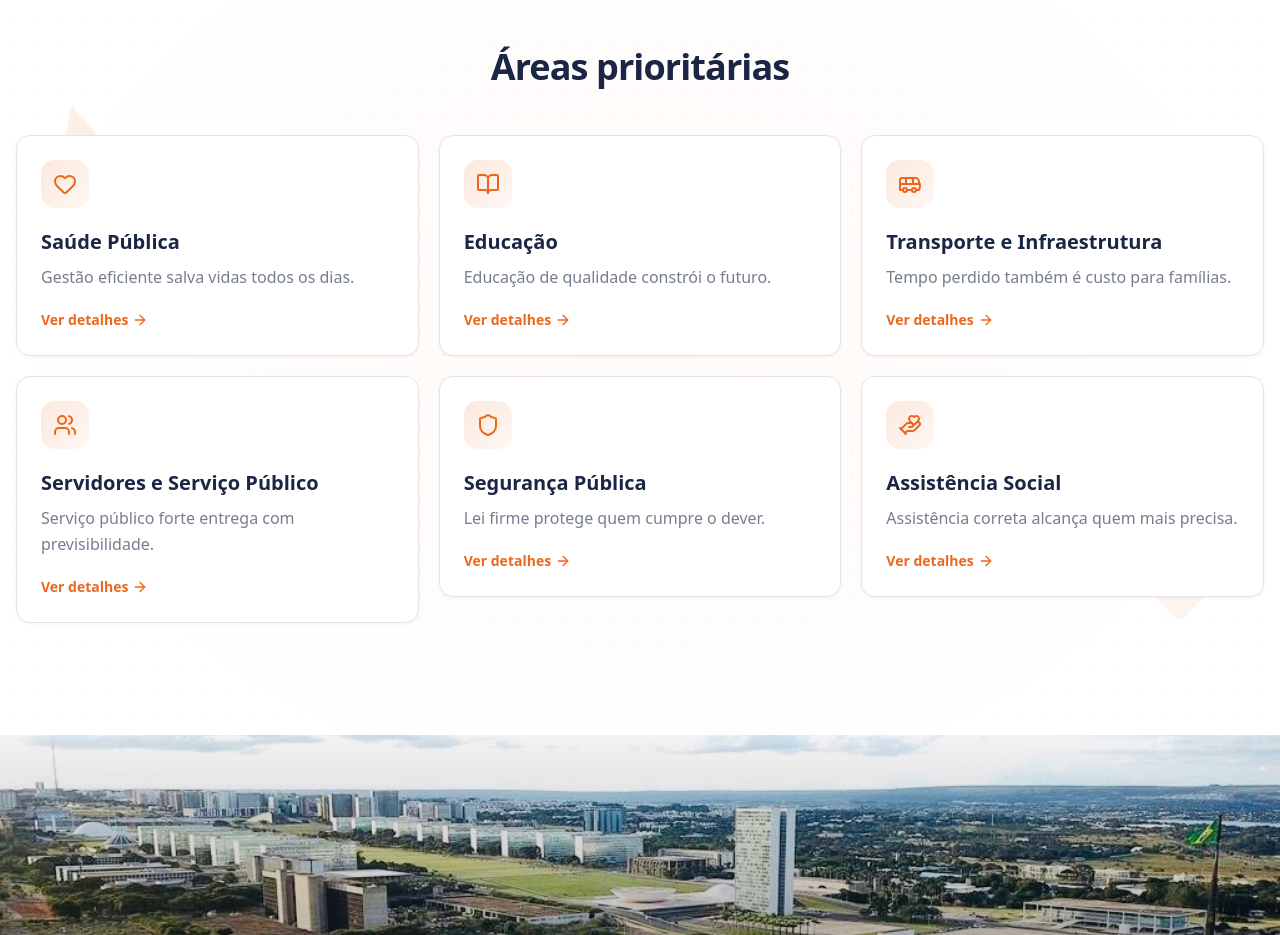
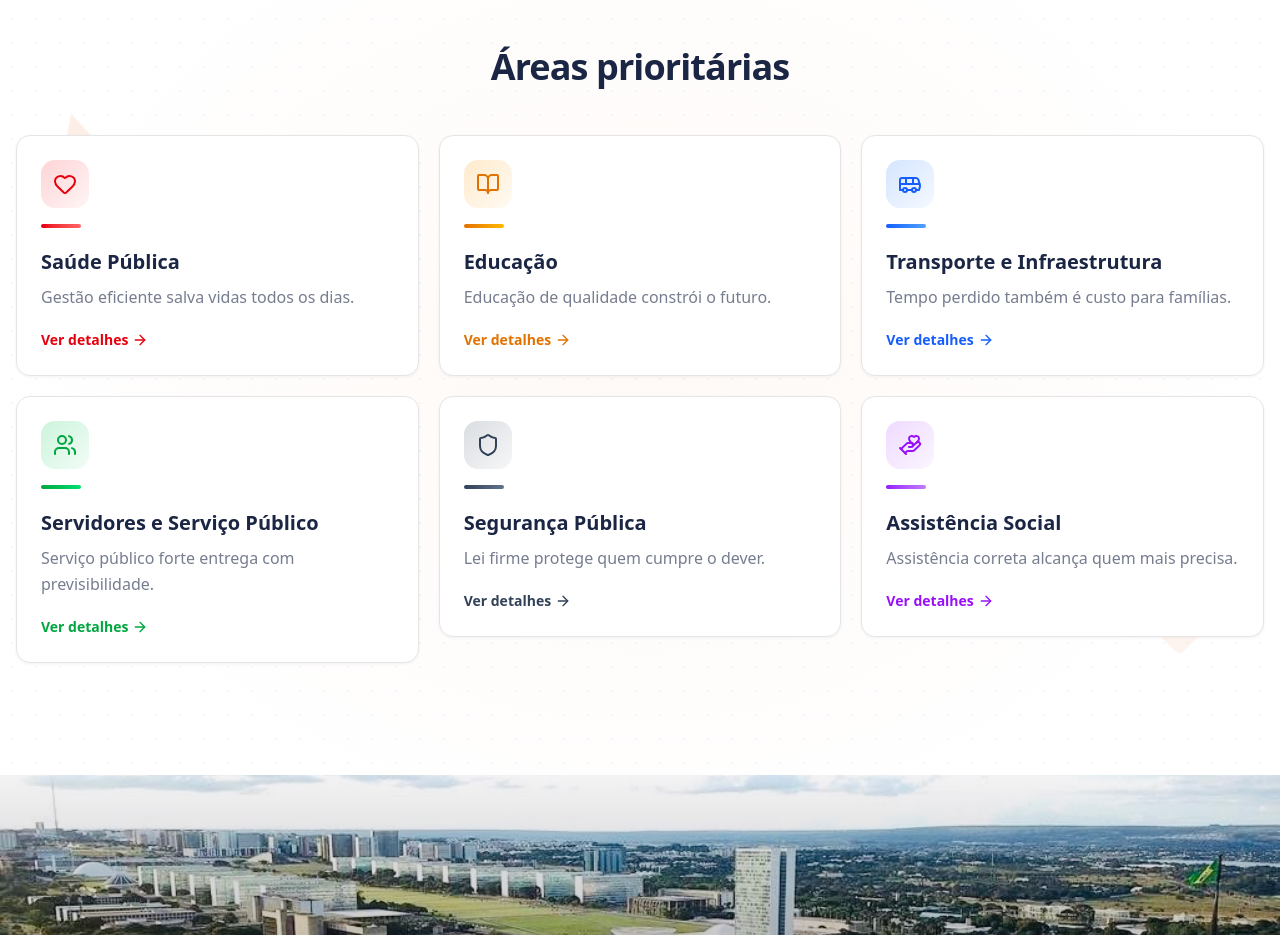
Before and after one commit to luancamposck/elias, a Next.js app: page / in a window 1280 px wide. Shown: the part 2940-3875 px from the top of the page. Built offline with nearby package versions, Linux system fonts and the light colour scheme.

Commit message:
feat(home): theme priority cards by proposal variant colors

```diff
--- a/src/app/page.tsx
+++ b/src/app/page.tsx
@@ -35,6 +35,60 @@ const PRIORITY_SUMMARIES: Record<string, string> = {
   security: "Lei firme protege quem cumpre o dever.",
   "public-service": "Serviço público forte entrega com previsibilidade.",
   assistance: "Assistência correta alcança quem mais precisa."
+}
+
+const PRIORITY_THEME: Record<
+  string,
+  {
+    iconBg: string
+    iconText: string
+    accentBar: string
+    ctaText: string
+    borderHover: string
+  }
+> = {
+  health: {
+    iconBg: "from-red-500/20 to-red-500/5",
+    iconText: "text-red-600",
+    accentBar: "from-red-600 to-red-400",
+    ctaText: "text-red-600",
+    borderHover: "hover:border-red-200"
+  },
+  education: {
+    iconBg: "from-amber-500/20 to-amber-500/5",
+    iconText: "text-amber-600",
+    accentBar: "from-amber-600 to-amber-400",
+    ctaText: "text-amber-600",
+    borderHover: "hover:border-amber-200"
+  },
+  transport: {
+    iconBg: "from-blue-500/20 to-blue-500/5",
+    iconText: "text-blue-600",
+    accentBar: "from-blue-600 to-blue-400",
+    ctaText: "text-blue-600",
+    borderHover: "hover:border-blue-200"
+  },
+  "public-service": {
+    iconBg: "from-green-500/20 to-green-500/5",
+    iconText: "text-green-600",
+    accentBar: "from-green-600 to-green-400",
+    ctaText: "text-green-600",
+    borderHover: "hover:border-green-200"
+  },
+  security: {
+    iconBg: "from-slate-600/20 to-slate-600/5",
+    iconText: "text-slate-700",
+    accentBar: "from-slate-700 to-slate-500",
+    ctaText: "text-slate-700",
+    borderHover: "hover:border-slate-300"
+  },
+  assistance: {
+    iconBg: "from-purple-500/20 to-purple-500/5",
+    iconText: "text-purple-600",
+    accentBar: "from-purple-600 to-purple-400",
+    ctaText: "text-purple-600",
+    borderHover: "hover:border-purple-200"
+  }
 }
 
 const Home = () => (
@@ -112,7 +166,10 @@ const Home = () => (
                 size="lg"
                 className="h-12 bg-primary px-8 text-base font-semibold text-white shadow-[--shadow-glow] hover:bg-primary/90 hover:shadow-[--shadow-glow-strong]"
                 style={{ animation: "glow-pulse 3s ease-in-out infinite" }}>
-                <a href="https://app.eliasmedeiros.bsb.br" target="_blank" rel="noopener noreferrer">
+                <a
+                  href="https://app.eliasmedeiros.bsb.br"
+                  target="_blank"
+                  rel="noopener noreferrer">
                   Eu participo
                   <ArrowRight className="size-5" />
                 </a>
@@ -212,7 +269,10 @@ const Home = () => (
     {/* ── Pilares de Representação ─────────────────────────── */}
     <section className="relative overflow-hidden bg-white py-20 sm:py-28">
       {/* Subtle line pattern */}
-      <div className="line-pattern pointer-events-none absolute inset-0" aria-hidden="true" />
+      <div
+        className="line-pattern pointer-events-none absolute inset-0"
+        aria-hidden="true"
+      />
       <div className="container relative mx-auto px-4">
         <Reveal className="mx-auto max-w-4xl text-center">
           <h2 className="text-3xl font-extrabold tracking-tight text-foreground sm:text-4xl">
@@ -325,7 +385,10 @@ const Home = () => (
                 size="lg"
                 className="mt-8 h-12 bg-primary px-8 text-base font-semibold text-white hover:bg-primary/90"
                 style={{ boxShadow: "var(--shadow-glow)" }}>
-                <a href="https://app.eliasmedeiros.bsb.br" target="_blank" rel="noopener noreferrer">
+                <a
+                  href="https://app.eliasmedeiros.bsb.br"
+                  target="_blank"
+                  rel="noopener noreferrer">
                   Participar agora
                   <ArrowRight className="size-5" />
                 </a>
@@ -344,7 +407,10 @@ const Home = () => (
         aria-hidden="true"
       />
       {/* Dot pattern overlay */}
-      <div className="dot-pattern pointer-events-none absolute inset-0" aria-hidden="true" />
+      <div
+        className="dot-pattern pointer-events-none absolute inset-0"
+        aria-hidden="true"
+      />
       {/* Floating shapes */}
       <div
         data-geo
@@ -370,27 +436,37 @@ const Home = () => (
         </Reveal>
 
         <StaggerContainer className="mt-12 grid grid-cols-1 gap-5 md:grid-cols-2 lg:grid-cols-3">
-          {PROPOSALS.map(({ icon: Icon, ...proposal }) => (
+          {PROPOSALS.map(({ icon: Icon, ...proposal }) => {
+            const theme =
+              PRIORITY_THEME[proposal.id] ?? PRIORITY_THEME["public-service"]
+
+            return (
               <StaggerItem key={proposal.href}>
                 <Link
                   href={proposal.href}
-                className="card-premium group block p-6">
-                <div className="relative z-10 inline-flex size-12 items-center justify-center rounded-xl bg-gradient-to-br from-primary/15 to-primary/5">
-                  <Icon className="size-6 text-primary" />
+                  className={`card-premium group block p-6 ${theme.borderHover}`}>
+                  <div
+                    className={`relative z-10 inline-flex size-12 items-center justify-center rounded-xl bg-gradient-to-br ${theme.iconBg}`}>
+                    <Icon className={`size-6 ${theme.iconText}`} />
                   </div>
+                  <div
+                    className={`relative z-10 mt-4 h-1 w-10 rounded-full bg-gradient-to-r ${theme.accentBar}`}
+                  />
                   <h3 className="relative z-10 mt-5 text-xl font-bold text-foreground">
                     {proposal.title}
                   </h3>
                   <p className="relative z-10 mt-2 text-base leading-relaxed text-foreground/60">
                     {PRIORITY_SUMMARIES[proposal.id] ?? proposal.description}
                   </p>
-                <span className="relative z-10 mt-5 inline-flex items-center gap-1 text-sm font-semibold text-primary">
+                  <span
+                    className={`relative z-10 mt-5 inline-flex items-center gap-1 text-sm font-semibold ${theme.ctaText}`}>
                     Ver detalhes
                     <ArrowRight className="size-4 transition-transform duration-300 group-hover:translate-x-1" />
                   </span>
                 </Link>
               </StaggerItem>
-          ))}
+            )
+          })}
         </StaggerContainer>
       </div>
     </section>
@@ -438,22 +514,40 @@ const Home = () => (
                 <Button
                   asChild
                   className="h-11 bg-primary px-7 text-base font-semibold text-white hover:bg-primary/90"
-                  style={{ boxShadow: "var(--shadow-glow)", animation: "glow-pulse 3s ease-in-out infinite" }}>
-                  <a href="https://app.eliasmedeiros.bsb.br" target="_blank" rel="noopener noreferrer">Participar</a>
+                  style={{
+                    boxShadow: "var(--shadow-glow)",
+                    animation: "glow-pulse 3s ease-in-out infinite"
+                  }}>
+                  <a
+                    href="https://app.eliasmedeiros.bsb.br"
+                    target="_blank"
+                    rel="noopener noreferrer">
+                    Participar
+                  </a>
                 </Button>
 
                 <Button
                   asChild
                   variant="outline"
                   className="h-11 border-white/20 bg-white/[0.06] px-7 text-base font-semibold text-white backdrop-blur-sm hover:bg-white/15 hover:text-white">
-                  <a href="https://app.eliasmedeiros.bsb.br" target="_blank" rel="noopener noreferrer">Enviar proposta</a>
+                  <a
+                    href="https://app.eliasmedeiros.bsb.br"
+                    target="_blank"
+                    rel="noopener noreferrer">
+                    Enviar proposta
+                  </a>
                 </Button>
 
                 <Button
                   asChild
                   variant="outline"
                   className="h-11 border-white/20 bg-white/[0.06] px-7 text-base font-semibold text-white backdrop-blur-sm hover:bg-white/15 hover:text-white">
-                  <a href="https://app.eliasmedeiros.bsb.br" target="_blank" rel="noopener noreferrer">Denunciar irregularidade</a>
+                  <a
+                    href="https://app.eliasmedeiros.bsb.br"
+                    target="_blank"
+                    rel="noopener noreferrer">
+                    Denunciar irregularidade
+                  </a>
                 </Button>
               </div>
             </div>
@@ -487,7 +581,10 @@ const Home = () => (
                 size="lg"
                 className="mt-8 h-12 bg-primary px-8 text-base font-semibold text-white hover:bg-primary/90"
                 style={{ boxShadow: "var(--shadow-glow)" }}>
-                <a href="https://app.eliasmedeiros.bsb.br" target="_blank" rel="noopener noreferrer">
+                <a
+                  href="https://app.eliasmedeiros.bsb.br"
+                  target="_blank"
+                  rel="noopener noreferrer">
                   Participar agora
                   <ArrowRight className="size-5" />
                 </a>
```
Lines whose indentation alone changed are shown as unchanged.
